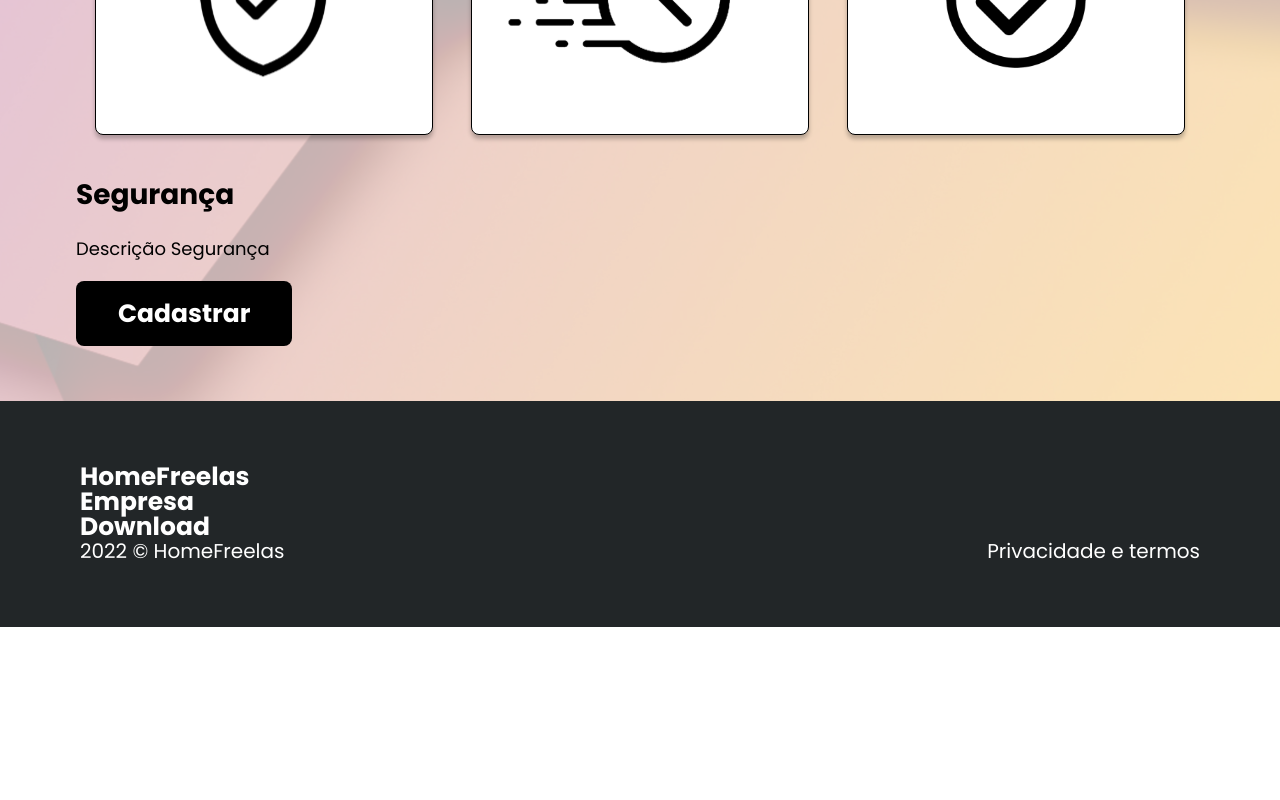
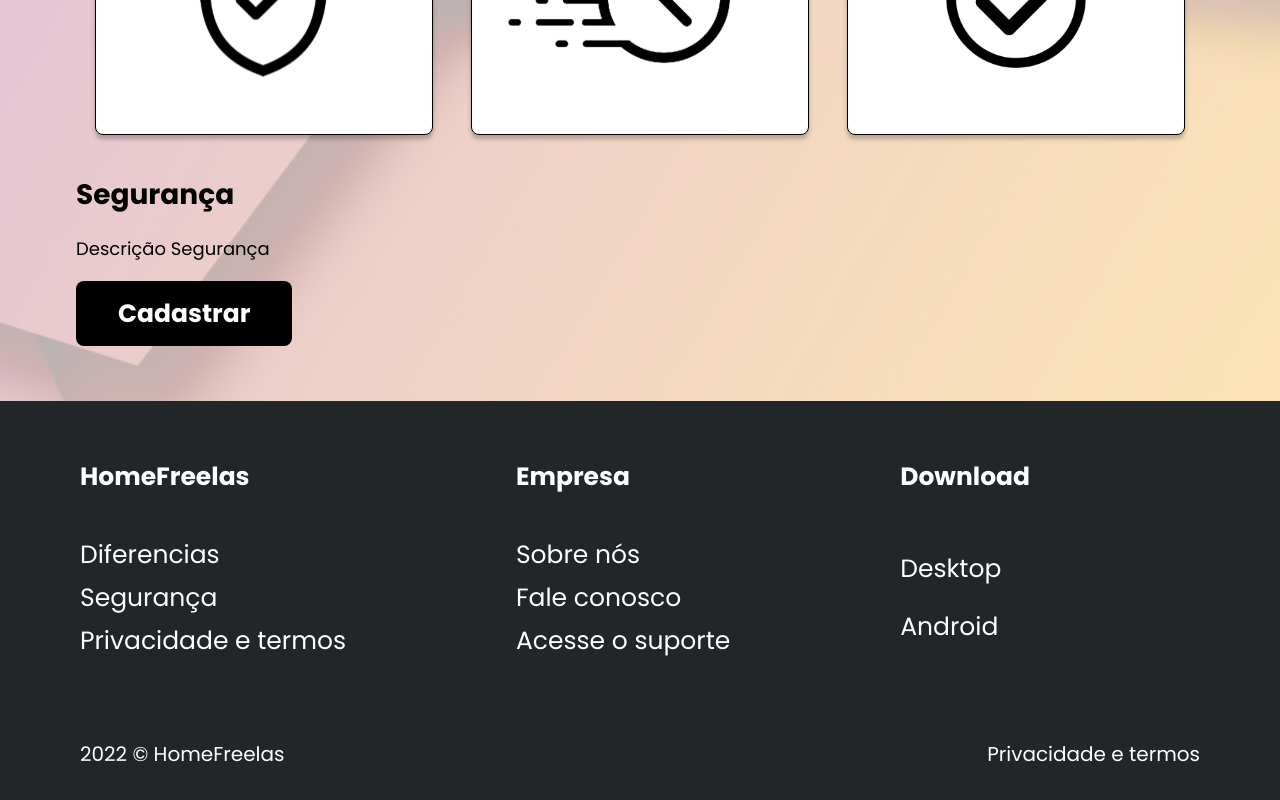
Before and after one commit to HomeFreelasOficial/lp, a React (Vite) app: page / in a window 1280 px wide. Shown: the part 1310-2110 px from the top of the page. Before the commit the page ends 1937 px from the top, so only its background shows below. Built offline with nearby package versions, Linux system fonts and the light colour scheme.

Commit message:
feat: footer finish

```diff
--- a/src/components/lp/footer/index.tsx
+++ b/src/components/lp/footer/index.tsx
@@ -9,19 +9,42 @@ export default function Footer() {
                         <S.TitleColumns>
                             HomeFreelas
                         </S.TitleColumns>
-
+                        <S.ItemsColumns>
+                            Diferencias
+                        </S.ItemsColumns>
+                        <S.ItemsColumns>
+                            Segurança
+                        </S.ItemsColumns>
+                        <S.ItemsColumns>
+                            Privacidade e termos
+                        </S.ItemsColumns>
                     </S.ItemsFooterDiv>
 
                     <S.ItemsFooterDiv>
                         <S.TitleColumns>
                             Empresa
                         </S.TitleColumns>
+                        <S.ItemsColumns>
+                            Sobre nós
+                        </S.ItemsColumns>
+                        <S.ItemsColumns>
+                            Fale conosco
+                        </S.ItemsColumns>
+                        <S.ItemsColumns>
+                            Acesse o suporte
+                        </S.ItemsColumns>
                     </S.ItemsFooterDiv>
 
                     <S.ItemsFooterDiv>
                         <S.TitleColumns>
                             Download
                         </S.TitleColumns>
+                        <S.ItemsColumns>
+                            Desktop
+                        </S.ItemsColumns>
+                        <S.ItemsColumns>
+                            Android
+                        </S.ItemsColumns>
                     </S.ItemsFooterDiv>
                 </S.ColumnsDiv>
 
--- a/src/components/lp/footer/styled.ts
+++ b/src/components/lp/footer/styled.ts
@@ -12,12 +12,16 @@ export const Container = styled.div`
 
 export const ColumnsDiv = styled.div`
     display: grid;
-    grid-column: 3;
+    grid-row: auto;
+
+    padding-bottom: 8rem;
 `
 
 export const ItemsFooterDiv = styled.div`
-    display: flex;
-    flex-direction: column;
+    display: grid;
+    grid-row: 1;
+
+    cursor: pointer;
 `
 
 export const TitleColumns = styled.h2`
@@ -25,10 +29,16 @@ export const TitleColumns = styled.h2`
     font-weight: bold;
     font-size: 2.5rem;
     line-height: 2.5rem;
+
+    padding-bottom: 4.4rem;
 `
 
 export const ItemsColumns = styled.a`
+    color: #fff;
+    font-size: 2.5rem;
+    line-height: 2.5rem;
 
+    padding: 0.9rem 0;
 `
 
 export const SpanCopyright = styled.div`
```
